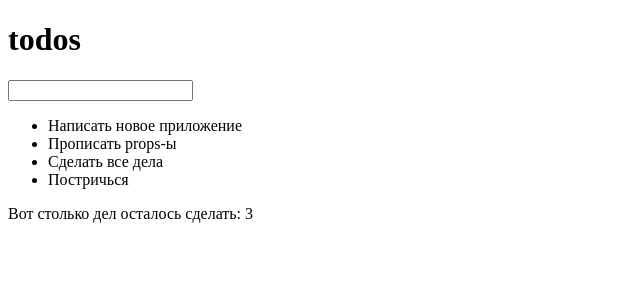
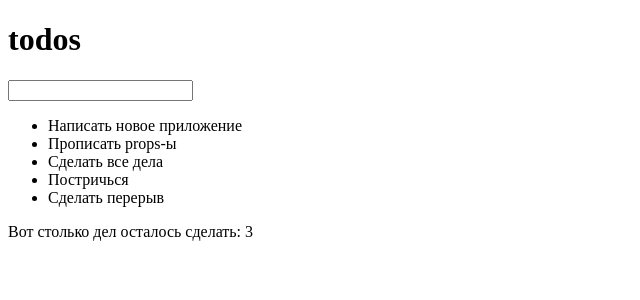
Before and after one commit to WebHeroSchool/app_todo, a React (Create React App) app: page / in a window 1280 px wide. Shown: the top 300 px of the page, without its empty margins (0-640 px from the left). Built offline with nearby package versions, Linux system fonts and the light colour scheme.

Commit message:
перебор в React

```diff
--- a/src/components/App/App.js
+++ b/src/components/App/App.js
@@ -3,17 +3,18 @@ import ItemList from '../ItemList/ItemList';
 import InputItem from '../InputItem/InputItem';
 import Footer from '../Footer/Footer';
 
-const todoItem = [
-    {id: 1, item: 'Написать новое приложение'},
-    {id: 2, item: 'Прописать props-ы'},
-    {id: 3, item: 'Сделать все дела'},
-    {id: 4, affair: 'Постричься'}
+const items = [
+    {id: 1, value: 'Написать новое приложение'},
+    {id: 2, value: 'Прописать props-ы'},
+    {id: 3, value: 'Сделать все дела'},
+    {id: 4, value: 'Постричься'},
+    {id: 5, value: 'Сделать перерыв'}
 ];
 
 const App = () => (<div>
     <h1>todos</h1>
     <InputItem />
-    <ItemList todoItem={todoItem} />
+    <ItemList items={items} />
     <Footer count={3} />
 </div>)
 
--- a/src/components/Item/Items.js
+++ b/src/components/Item/Items.js
@@ -1,5 +1,5 @@
 import React from 'react';
 
-const Item = ({ todoItem }) => (<span>{todoItem}</span>);
+const Item = ({ value }) => (<span>{value}</span>);
 
 export default Item;
--- a/src/components/ItemList/ItemList.js
+++ b/src/components/ItemList/ItemList.js
@@ -1,21 +1,9 @@
 import React from 'react';
 import Item from '../Item/Items';
 
-const ItemList = props => {
-    const todoItem = [
-    {id: 1, affair: 'Написать новое приложение'},
-    {id: 2, affair: 'Прописать props-ы'},
-    {id: 3, affair: 'Сделать все дела'},
-    {id: 4, affair: 'Постричься'}
-];
-
-return (
-    <ul>
-        {todoItem.map(item =>(
-            <li key={item.id}>{item.affair}</li>
-        ))}
-    </ul>
-);
-};
+const ItemList = ({ items }) => (<ul>
+    {items.map(item => <li key={item.id}>
+        <Item value={item.value} /></li>)}
+</ul>);
 
 export default ItemList;
```
